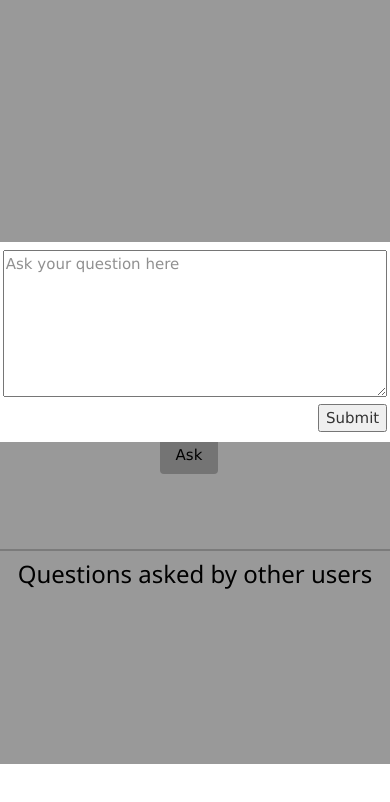
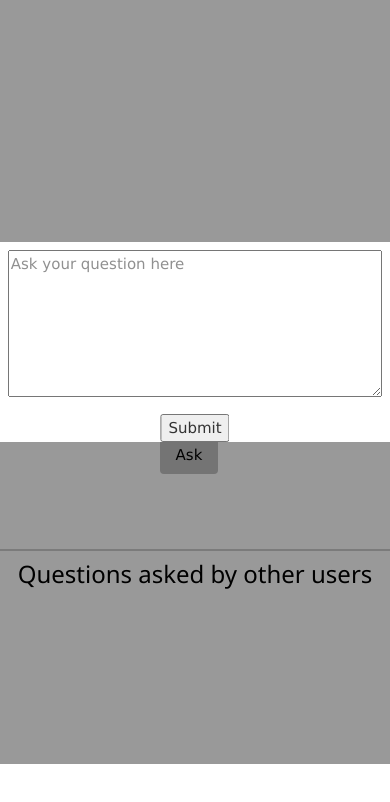
Before and after one commit to Paramvir109/Quora-app, a website: page public/main.html in a window 390 px wide. Both pictures are taken after a click on the button "Ask". Shown: the part 80-882 px from the top of the page. Drawn offline with nearby package versions, Linux system fonts and the light colour scheme; no server answers.

Commit message:
Media queries for mobile responsiveness

```diff
--- a/public/css/main.css
+++ b/public/css/main.css
@@ -42,3 +42,10 @@ body  {
     background-color: silver;
     margin-left: 47%;
 }
+@media only screen and (max-width: 600px) {
+    /* For mobile phones: */
+    #question-box  {
+        width : 100%;
+        margin-left : -50%;
+    }
+}
--- a/public/main.html
+++ b/public/main.html
@@ -12,6 +12,7 @@
     </head>
 
     <body>
+
        <div id="logo" class="w3-center w3-container w3-padding">
         <img src="./imgs/q-logo.png"class="w3-center" height="5%" width="20%">
        </div>
@@ -29,12 +30,13 @@
                 </div>
             </div>
 
-              <div id="question-modal" class="w3-modal">
+            <div id="question-modal" class="w3-modal">
                     <div id="question-box"class=" w3-animate-zoom">
                         <textarea id="question-text-area"placeholder="Ask your question here"></textarea>
-                        <button id="submit-ques"class="w3-right">Submit</button>
+                        <button id="submit-ques"class="w3-display-bottommiddle">Submit</button>
                     </div>
-             </div>
+            </div>
+
 
             <div id="other-user-questions" class="w3-container w3-white w3-border w3-round-large col-lg-offset-2 col-md-offset-2 col-lg-4 col-md-4 col-sm-12">
                     <h3 class="w3-center"> Questions asked by other users</h3>
```
